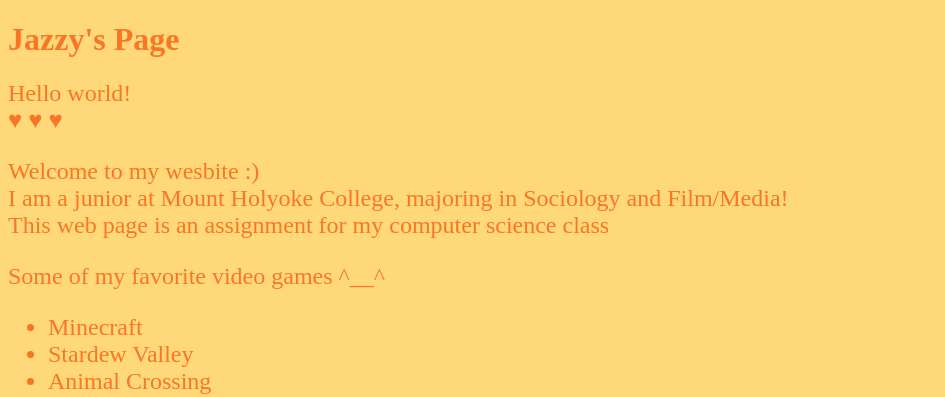
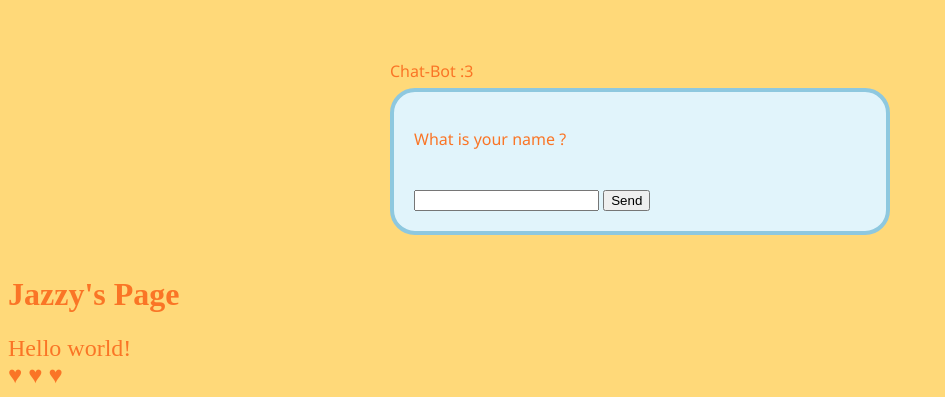
Before and after one commit to jsamulonis/jsamulonis.github.io, a plain HTML site: page index.html in a window 1280 px wide. Shown: the top 397 px of the page, without its empty margins (0-945 px from the left). Drawn offline with Linux system fonts and the light colour scheme.

Commit message:
Add files via upload

```diff
--- a/index.html
+++ b/index.html
@@ -1,5 +1,113 @@
 <!DOCTYPE html>
 <html>
+<body>
+
+    <div style="margin-left: auto; margin-right: auto; margin-top: 40px;
+    padding: 20px; width: 500px; font-size: 16px; font-family:'Segoe UI', sans-serif;">
+    Chat-Bot :3
+
+   <div style=" margin-top:6px; padding: 20px; background-color: #E1F4FB;
+   border: 4px solid #8ec8df; border-radius: 25px;">
+
+    <form name="chatForm">
+        <p id="botSays">What is your name ? </p>
+        <br>
+        <input type="text" name="userInput" >
+        <input type="button" value="Send" onClick="displayFeedback(this.form)">
+
+    </form>
+   </div>
+   </div>
+
+<script>
+
+    var counter = 0;
+    var myMajor = "film";
+    var myGraduationYear = 2024; // Assuming this variable is defined somewhere in your code
+    var myFavoriteArtist = "adrianne lenker";
+
+    //create a list of the majors you are/ were interested in
+    var majorInterestedList = ["sociology", "film", "media", "computer science"];
+    var artistInterestedList = ["Adrianne Lenker", "Charli XCX", "Taylor Swift", "Joni Mitchell"];
+
+    var userName;
+
+    function displayFeedback(form) {
+
+        counter++;
+
+        var feedbackText = "";
+        var newQuestionText = "";
+
+        var userInput = form.userInput.value;
+
+        if (counter == 1) {
+            userName = userInput;
+            feedbackText = "Hello, " + userName + " ! " + "<br>Nice to meet you." +
+                " I am ChatBot, a freshman at Mount Holyoke College.";
+
+            newQuestionText = "Do you also attend Mount Holyoke College ?";
+        }
+
+        if (counter == 2) {
+            feedbackText = "Thanks for sharing.";
+            newQuestionText = "What is your major ?";
+        }
+
+        if (counter == 3) {
+
+            //we are converting the userinput into lowercase for comparison
+            if (userInput.toLowerCase() == myMajor) feedbackText = "Great! I am also majoring in " + userInput + ".";
+            else {
+                feedbackText = "I guess you must find " + userInput + " very interesting." + " I am majoring in " + myMajor;
+
+                //check if user's major is one of the majors in your majorInterestedList
+                for (let i = 0; i < majorInterestedList.length; i++) {
+                    if (userInput.toLowerCase() == majorInterestedList[i]) {
+                        feedbackText = userInput + " was one of the majors I was interested to pursue." +
+                            " I am now majoring in " + myMajor + ".";
+                    }
+                }
+            }
+
+            newQuestionText = "When are you graduating ?";
+        }
+
+        if (counter == 4) {
+            if (userInput == myGraduationYear) feedbackText = "I am also graduating the same year ! ";
+            else if (userInput < myGraduationYear) feedbackText = "Nice. You will be graduating earlier than me.";
+            else if (userInput > myGraduationYear) feedbackText = "Nice. I will be graduating in " + myGraduationYear + ", a bit later than you.";
+            else feedbackText = "Thanks for sharing.";
+
+            newQuestionText = "Who is your favorite artist ?";
+        }
+
+        if (counter == 5) {
+            if (userInput.toLowerCase() == myFavoriteArtist) feedbackText = "I also love " + userInput + ".";
+            else feedbackText = userInput + " must make really good music!";
+            for (let i = 0; i < artistInterestedList.length; i++) {
+                if (userInput.toLowerCase() == artistInterestedList[i].toLowerCase()) {
+                    feedbackText = userInput + " is one of my favorite artists too!";
+                }
+            }
+        }
+
+        //if you have reached the last question
+        if (counter >= 5) {
+            feedbackText = feedbackText + "<br><br>It was nice talking to you, " + userName + "." +
+                "<br>I hope you have a great day!";
+        }
+
+        //update the feedback and clear the input box
+        document.getElementById("botSays").innerHTML = feedbackText + "<br><br>" + newQuestionText;
+        form.userInput.value = "";
+    }
+
+</script>
+
+</body>
+</html>
+
 <head>
 <title>Jazzywrld</title>
 </head>
```
